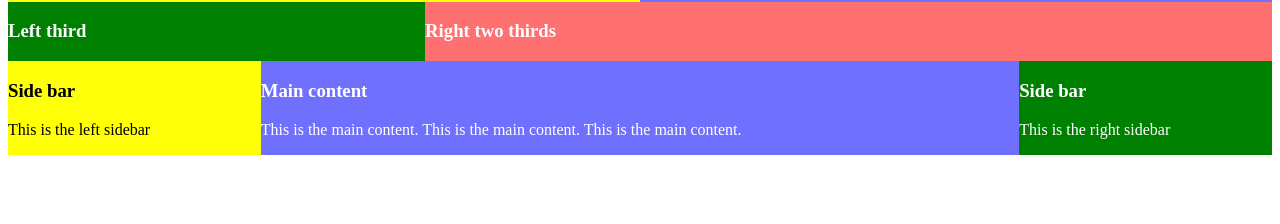
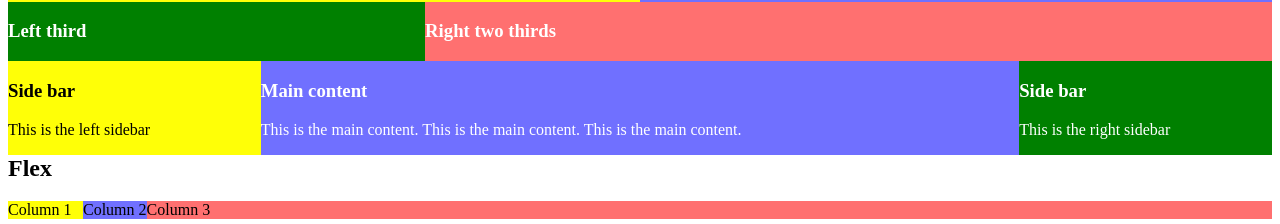
Before and after one commit to AntonMenchaca/kambaz-react-web-cs5610-summer2-2025, a React (Vite) app: page /#/Labs/Lab2 in a window 1280 px wide. Shown: the part 4241-4465 px from the top of the page. Before the commit the page ends 4396 px from the top, so only its background shows below. Built offline with nearby package versions, Linux system fonts and the light colour scheme.

Commit message:
Finish 2.1.19

```diff
--- /dev/null
+++ b/src/Labs/Lab2/Flex.tsx
@@ -0,0 +1,12 @@
+export default function Flex() {
+  return (
+    <div id="wd-css-flex">
+      <h2>Flex</h2>
+      <div className="wd-flex-row-container">
+        <div className="wd-bg-color-yellow wd-width-75px">Column 1</div>
+        <div className="wd-bg-color-blue">Column 2</div>
+        <div className="wd-bg-color-red wd-flex-grow-1">Column 3</div>
+      </div>
+    </div>
+  )
+}
--- a/src/Labs/Lab2/index.css
+++ b/src/Labs/Lab2/index.css
@@ -198,3 +198,16 @@
    width: 20%;
    float: left;
 }
+
+.wd-flex-row-container {
+  display: flex;
+  flex-direction: row;
+}
+
+.wd-flex-grow-1 {
+  flex-grow: 1;
+}
+
+.wd-width-75px {
+  width: 75px;
+}
--- a/src/Labs/Lab2/index.tsx
+++ b/src/Labs/Lab2/index.tsx
@@ -10,6 +10,7 @@
 import Zindex from './Zindex';
 import Float from './Float';
 import GridLayout from './GridLayout';
+import Flex from './Flex';
 export default function Lab2() {
   return (
     <div id="wd-lab2">
@@ -75,5 +76,6 @@
       <Zindex />
       <Float />
       <GridLayout />
+      <Flex />
     </div>);
 }
```
